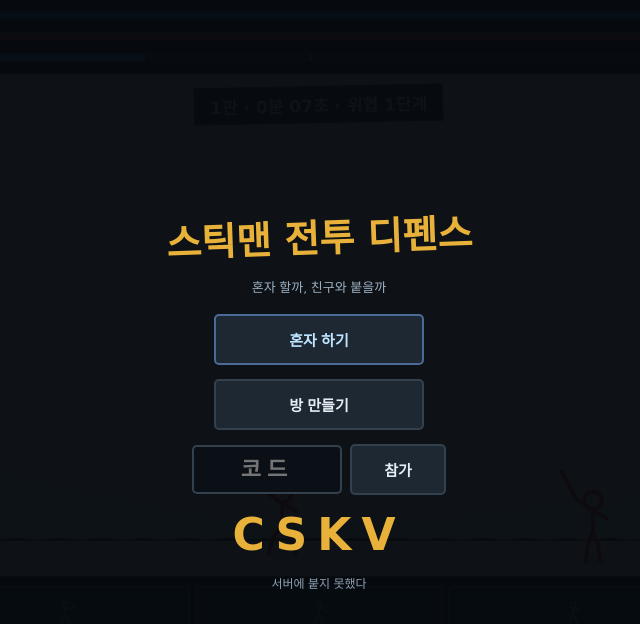
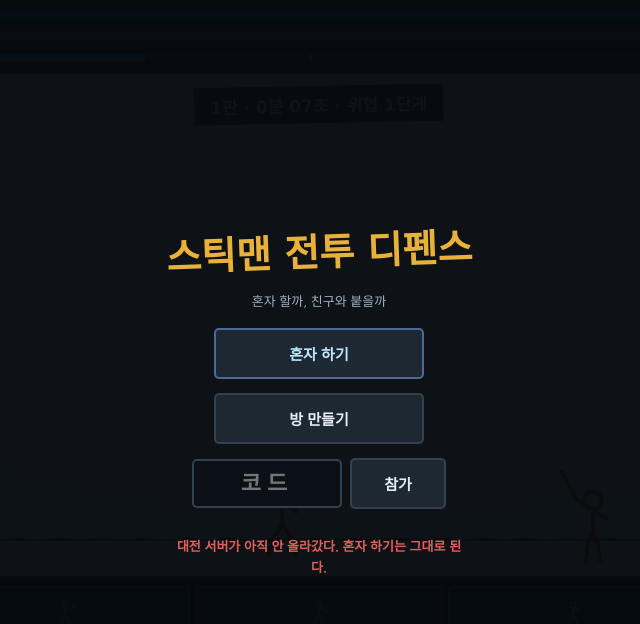
Before and after one commit to horanghi/minchan, a plain HTML site: page minchan_6/index.html in a window 1280 px wide. Both pictures are taken after a click on the button "방 만들기". Shown: the whole page, without its empty margins (321-961 px from the left). Drawn offline with Linux system fonts and the light colour scheme; a web font is replaced by a local one.

Commit message:
fix: 1v1 이 자리에 따라 이길 수 없던 것 · 방 실패가 성공처럼 보이던 것
## 본진이 1500 대 4000 이었다

1인 판은 내 본진 1500 · 적 본진 4000 으로 **일부러 기울어져** 있다. 버티면서
두꺼운 적 본진을 깎는 판이다. 그 값을 1v1 에 그대로 썼더니 호스트는 1500,
게스트는 4000 을 들고 붙었다. 대전이 아니라 처형이다.

대전이 시작될 때 양쪽을 2500 으로 맞춘다. 1인 판 두 값 사이에서 잡았다 —
너무 얇으면 초반 러시 한 번에 끝나고, 4000 이면 광부만 늘리다 한참 뒤에야
싸움이 붙는다.

## 방이 안 만들어졌는데 만들어진 것처럼 보였다

누르자마자 방 코드를 크게 띄우고, 실패는 그 아래 작은 회색 글씨였다.
서버가 없어도 코드가 보이니 "만들어졌는데 왜 안 되지" 로 읽힌다.

- 코드는 **자리를 실제로 받은 뒤에** 보여준다
- 실패 문구를 붉게·굵게 키우고, 무엇이 문제인지 적는다
  ("대전 서버가 아직 안 올라갔다. 혼자 하기는 그대로 된다")
- 한 번도 자리를 못 받고 끊긴 것과 대전 중에 끊긴 것을 구분한다.
  앞은 서버가 없는 것이고 뒤는 상대가 나간 것이다

```diff
--- a/minchan_6/index.html
+++ b/minchan_6/index.html
@@ -105,7 +105,9 @@ canvas{display:block;width:100%;height:100%;touch-action:none}
 #lobby input{background:#0b1016;border:2px solid var(--line);color:#e6edf3;font-weight:800;
   font-size:22px;letter-spacing:6px;text-align:center;width:150px;padding:10px;border-radius:5px;
   text-transform:uppercase;font-family:'Gaegu',cursive}
-#lobbyMsg{color:#8ea0b2;font-size:12px;min-height:18px}
+#lobbyMsg{color:#8ea0b2;font-size:12px;min-height:18px;max-width:300px;line-height:1.6}
+/* 실패는 실패로 보여야 한다. 작은 회색 글씨로 두면 "됐는데 뭔가 이상하다" 가 된다. */
+#lobbyMsg.err{color:#e0605c;font-size:13px;font-weight:700}
 #lobbyCode{font-family:'Gaegu',cursive;font-size:44px;font-weight:700;letter-spacing:10px;color:#e8b23a}
 #over{position:fixed;inset:0;background:rgba(6,10,14,.93);display:none;flex-direction:column;
   align-items:center;justify-content:center;gap:6px;z-index:30;padding:20px;text-align:center}
@@ -204,6 +206,17 @@ const BODY_GAP = 14;
  * 한쪽만 고치면 게이지가 실제 남은 시간과 어긋난 채로 돈다.
  */
 const ULT_CD = 14;
+/**
+ * 1v1 의 본진 체력. **양쪽이 같아야 한다.**
+ *
+ * 1인 판은 내 본진 1500 · 적 본진 4000 으로 일부러 기울어져 있다 — 버티면서
+ * 두꺼운 적 본진을 깎는 판이다. 그 값을 그대로 두면 호스트는 1500, 게스트는
+ * 4000 을 들고 붙는다. 대전이 아니라 처형이다.
+ *
+ * 1인 판의 두 값 사이에서 잡았다. 너무 얇으면 초반 러시 한 번에 끝나고,
+ * 4000 이면 광부만 늘리다 한참 뒤에야 싸움이 붙는다.
+ */
+const DUEL_BASE_HP = 2500;
 /**
  * 전장 셋.
  *
@@ -1215,9 +1228,9 @@ const NET_HOST = location.hostname==='localhost' || location.hostname==='127.0.0
 const SNAP_MS = 80;
 
 const net = {
-  on:false, host:false, sock:null, room:'', ready:false, snapT:0, err:'',
+  on:false, host:false, seated:false, sock:null, room:'', ready:false, snapT:0, err:'',
   send(o){ if(this.sock && this.sock.readyState===1) this.sock.send(JSON.stringify(o)); },
-  close(){ if(this.sock){ try{ this.sock.close(); }catch(_){} } this.sock=null; this.on=false; this.ready=false; },
+  close(){ if(this.sock){ try{ this.sock.close(); }catch(_){} } this.sock=null; this.on=false; this.ready=false; this.seated=false; },
 };
 
 function roomCode(){
@@ -1228,6 +1241,9 @@ function roomCode(){
 
 function connect(code){
   net.close();
+  // **아직 방 코드를 보여주지 않는다.** 붙기도 전에 코드를 크게 띄우면
+  // 실패해도 만들어진 것처럼 보인다 — 실제로 그렇게 읽혔다.
+  document.getElementById('lobbyCode').textContent = '';
   net.room = code;
   net.on = true;
   net.err = '';
@@ -1237,11 +1253,16 @@ function connect(code){
   lobbyStatus('연결 중…');
 
   sock.onopen = () => lobbyStatus('상대를 기다리는 중…');
-  sock.onerror = () => { net.err='서버에 붙지 못했다'; lobbyStatus(net.err); };
+  sock.onerror = () => {
+    net.err = '대전 서버가 아직 안 올라갔다.\n혼자 하기는 그대로 된다.';
+    lobbyStatus(net.err, true);
+  };
   sock.onclose = () => {
     if(!net.on) return;
     net.ready=false;
-    banner('상대와 연결이 끊겼다');
+    // 한 번도 자리를 못 받았으면 서버가 없는 것이다. 판이 끊긴 게 아니다.
+    if(!net.seated) lobbyStatus(net.err || '대전 서버에 붙지 못했다.', true);
+    else banner('상대와 연결이 끊겼다');
     net.on=false;
   };
   sock.onmessage = ev => {
@@ -1249,7 +1270,10 @@ function connect(code){
     if(m.type==='full'){ net.err='그 방은 이미 둘이다'; lobbyStatus(net.err); net.on=false; return; }
     if(m.type==='seat'){
       net.host = m.host;
+      net.seated = true;
       ME = m.seat;
+      // 여기서야 방이 실제로 생겼다. 이제 코드를 보여준다.
+      document.getElementById('lobbyCode').textContent = code;
       lobbyStatus(net.host ? '방 코드 '+code+' — 상대를 기다린다' : '들어갔다. 시작을 기다린다');
       return;
     }
@@ -1265,6 +1289,9 @@ function connect(code){
       if(m.ready && !net.ready){
         net.ready = true;
         stageIx = 0; newGame();
+        // 양쪽 본진을 같게 맞춘다. 1인 판의 기울어진 값을 그대로 쓰면
+        // 자리에 따라 이길 수 없는 판이 된다.
+        for(const b of [G.baseA, G.baseB]){ b.max = DUEL_BASE_HP; b.hp = DUEL_BASE_HP; }
         closeLobby();
         banner(net.host ? '대전 시작 — 당신은 파랑' : '대전 시작 — 당신은 빨강');
       }
@@ -1315,7 +1342,12 @@ function applySnap(m){
 }
 let overShown=false;
 
-function lobbyStatus(t){ const e=document.getElementById('lobbyMsg'); if(e) e.textContent=t||''; }
+function lobbyStatus(t, bad){
+  const e=document.getElementById('lobbyMsg');
+  if(!e) return;
+  e.textContent = t||'';
+  e.classList.toggle('err', !!bad);
+}
 function closeLobby(){ document.getElementById('lobby').classList.add('off'); }
 function openLobby(){ document.getElementById('lobby').classList.remove('off'); }
 
@@ -1328,15 +1360,10 @@ function order(k){
 document.getElementById('btnSolo').addEventListener('click',()=>{
   net.close(); ME='a'; stageIx=0; newGame(); closeLobby();
 });
-document.getElementById('btnHost').addEventListener('click',()=>{
-  const c=roomCode();
-  document.getElementById('lobbyCode').textContent=c;
-  connect(c);
-});
+document.getElementById('btnHost').addEventListener('click',()=>{ connect(roomCode()); });
 document.getElementById('btnJoin').addEventListener('click',()=>{
   const c=(document.getElementById('joinCode').value||'').toUpperCase().replace(/[^A-Z0-9]/g,'').slice(0,4);
-  if(c.length<4){ lobbyStatus('코드 네 글자를 넣어라'); return; }
-  document.getElementById('lobbyCode').textContent=c;
+  if(c.length<4){ lobbyStatus('코드 네 글자를 넣어라', true); return; }
   connect(c);
 });
 
```
